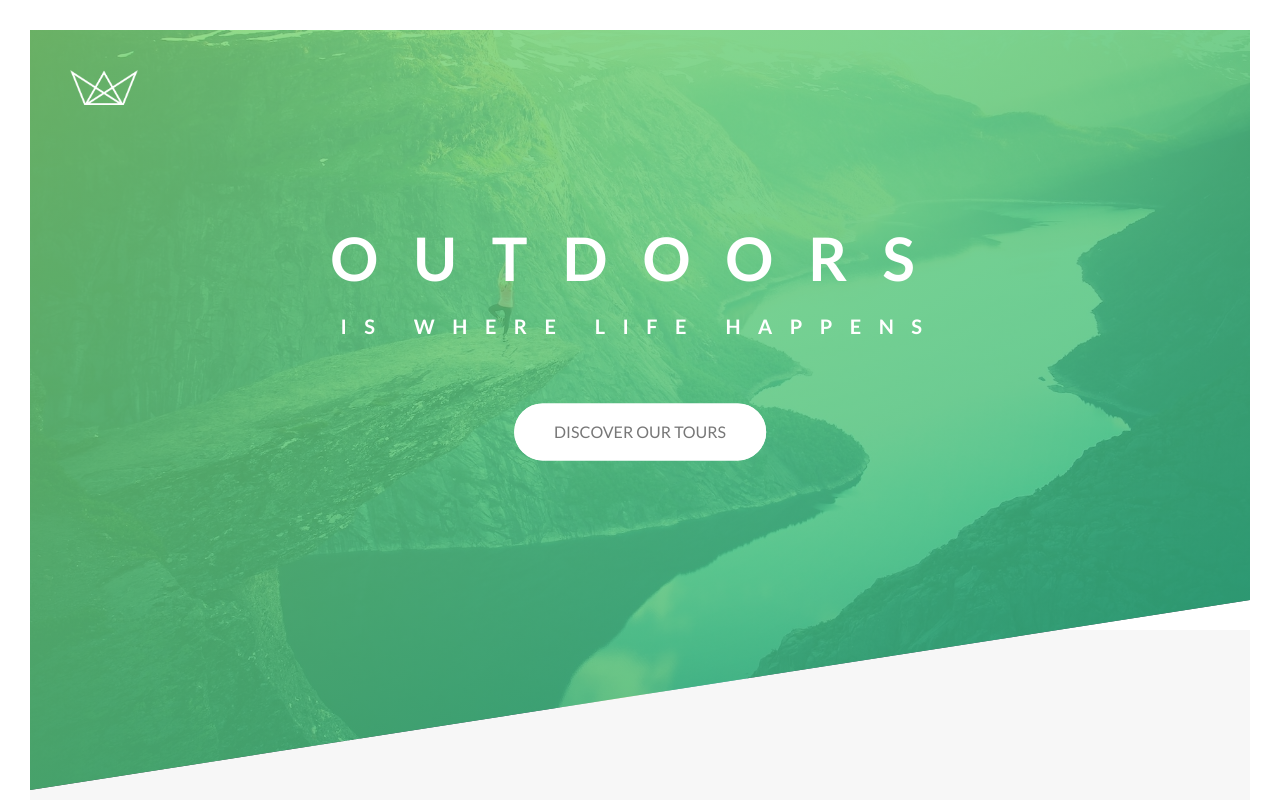
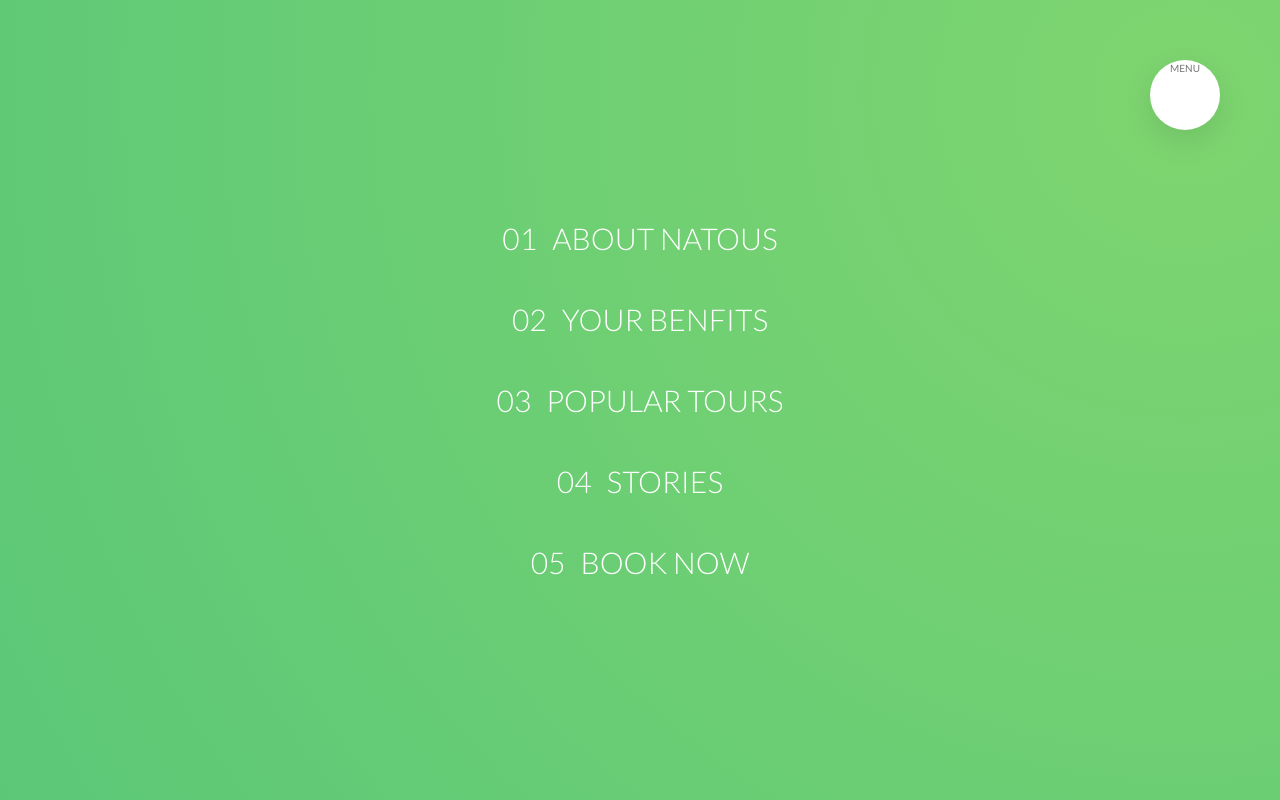
Before and after one commit to DeepLearnerSC/Natours-Project, a website: page index.html in a window 1280 px wide. Shown: the top 800 px of the page. Drawn offline with Linux system fonts and the light colour scheme.

Commit message:
preset for navigation

```diff
--- a/index.html
+++ b/index.html
@@ -17,6 +17,28 @@
     <title>Natours | Exciting tours for adventurous people</title>
   </head>
   <body>
+      <div class="navigation">
+          <input type="checkbox" class="navigation__checkbox" id="navi-toggle">
+
+          <label for="navi-toggle" class="navigation__button">
+            MENU
+              <!-- <span class="navigation__icon">&nbsp;</span> -->
+          </label>
+
+          <div class="navigation__background">&nbsp;</div>
+
+          <nav class="navigation__nav">
+              <ul class="navigation__list">
+                  <li class="navigation__item"><a href="#" class="navigation__link"><span>01</span>About Natous</a></li>
+                  <li class="navigation__item"><a href="#" class="navigation__link"><span>02</span>Your benfits</a></li>
+                  <li class="navigation__item"><a href="#" class="navigation__link"><span>03</span>Popular tours</a></li>
+                  <li class="navigation__item"><a href="#" class="navigation__link"><span>04</span>Stories</a></li>
+                  <li class="navigation__item"><a href="#" class="navigation__link"><span>05</span>Book now</a></li>
+                  </ul>
+          </nav>
+      </div>
+
+
     <header class="header">
       <div class="header__logo-box">
         <img src="img/logo-white.png" alt="Logo" class="header__logo" />
--- /dev/null
+++ b/sass/layout/_navigation.scss
@@ -0,0 +1,150 @@
+.navigation {
+    &__checkbox {
+        display: none;
+    }
+
+    &__button {
+        background-color: $color-white;
+        height: 7rem;
+        width: 7rem;
+        position: fixed;
+        top: 6rem;
+        right: 6rem;
+        border-radius: 50%;
+        z-index: 2000;
+        box-shadow: 0 1rem 3rem rgba($color-black, .1);
+        text-align: center;
+        cursor: pointer;
+    }
+
+    &__background {
+        height: 6rem;
+        width: 6rem;
+        border-radius: 50%;
+        position: fixed;
+        top: 6.5rem;
+        right: 6.5rem;
+        background-image: radial-gradient($color-primary-light, $color-primary-dark);
+        z-index: 1000;
+        transition: transform .8s cubic-bezier(0.86, 0, 0.07, 1);
+
+        transform: scale(80);
+    }
+
+    &__nav {
+        height: 100vh;
+        width:100%;
+        position: fixed;
+        top: 0;
+        left: 0;
+        z-index: 1500;
+
+        // opacity: 0;
+        // width: 0;
+        // transition: all .8s cubic-bezier(0.68, -0.55, 0.265, 1.55);
+    }
+
+    &__list {
+        position: absolute;
+        top: 50%;
+        left: 50%;
+        transform: translate(-50%,-50%);
+        //get rid of the bullet
+        list-style: none;
+        text-align: center;
+        // width: 100%;
+    }
+
+    &__item {
+        margin: 1rem;
+    }
+
+    &__link {
+        &:link,
+        &:visited {
+            display: inline-block;
+            font-size: 3rem;
+            font-weight: 300;
+            padding: 1rem 2rem;
+            color: $color-white;
+            text-decoration: none;
+            text-transform: uppercase;
+            background-image: linear-gradient(120deg, transparent 0%, transparent 50%, $color-white 50%);
+            background-size: 220%;
+            transition: all .4s;
+
+            span {
+                margin-right: 1.5rem;
+                display: inline-block;
+            }
+        }
+
+        &:hover,
+        &:active {
+            //shift the background completely to the left side
+            background-position: 100%;
+            color: $color-primary;
+            transform: translateX(1rem);
+        }
+    }
+
+
+    // //FUNCTIONALITY
+    // &__checkbox:checked ~ &__background {
+    //     transform: scale(80);
+    // }
+
+    // &__checkbox:checked ~ &__nav {
+    //     opacity: 1;
+    //     width: 100%;
+    // }
+
+
+    // //ICON
+    // &__icon {
+    //     position: relative;
+    //     margin-top: 3.5rem;
+
+    //     &,
+    //     &::before,
+    //     &::after {
+    //         width: 3rem;
+    //         height: 2px;
+    //         background-color: $color-grey-dark-3;
+    //         display: inline-block;
+    //     }
+
+    //     &::before,
+    //     &::after {
+    //         content: "";
+    //         position: absolute;
+    //         left: 0;
+    //         transition: all .2s;
+    //     }
+
+    //     &::before { top: -.8rem; }
+    //     &::after { top: .8rem; }
+    // }
+
+    // &__button:hover &__icon::before {
+    //     top: -1rem;
+    // }
+
+    // &__button:hover &__icon::after {
+    //     top: 1rem;
+    // }
+
+    // &__checkbox:checked + &__button &__icon {
+    //     background-color: transparent;
+    // }
+
+    // &__checkbox:checked + &__button &__icon::before {
+    //     top: 0;
+    //     transform: rotate(135deg);
+    // }
+
+    // &__checkbox:checked + &__button &__icon::after {
+    //     top: 0;
+    //     transform: rotate(-135deg);
+    // }
+}
--- a/sass/main.scss
+++ b/sass/main.scss
@@ -20,3 +20,4 @@
 @import "layout/footer";
 @import "layout/header";
 @import "layout/grid";
+@import "layout/navigation";
```
Also changed, not shown: css/style.css.
